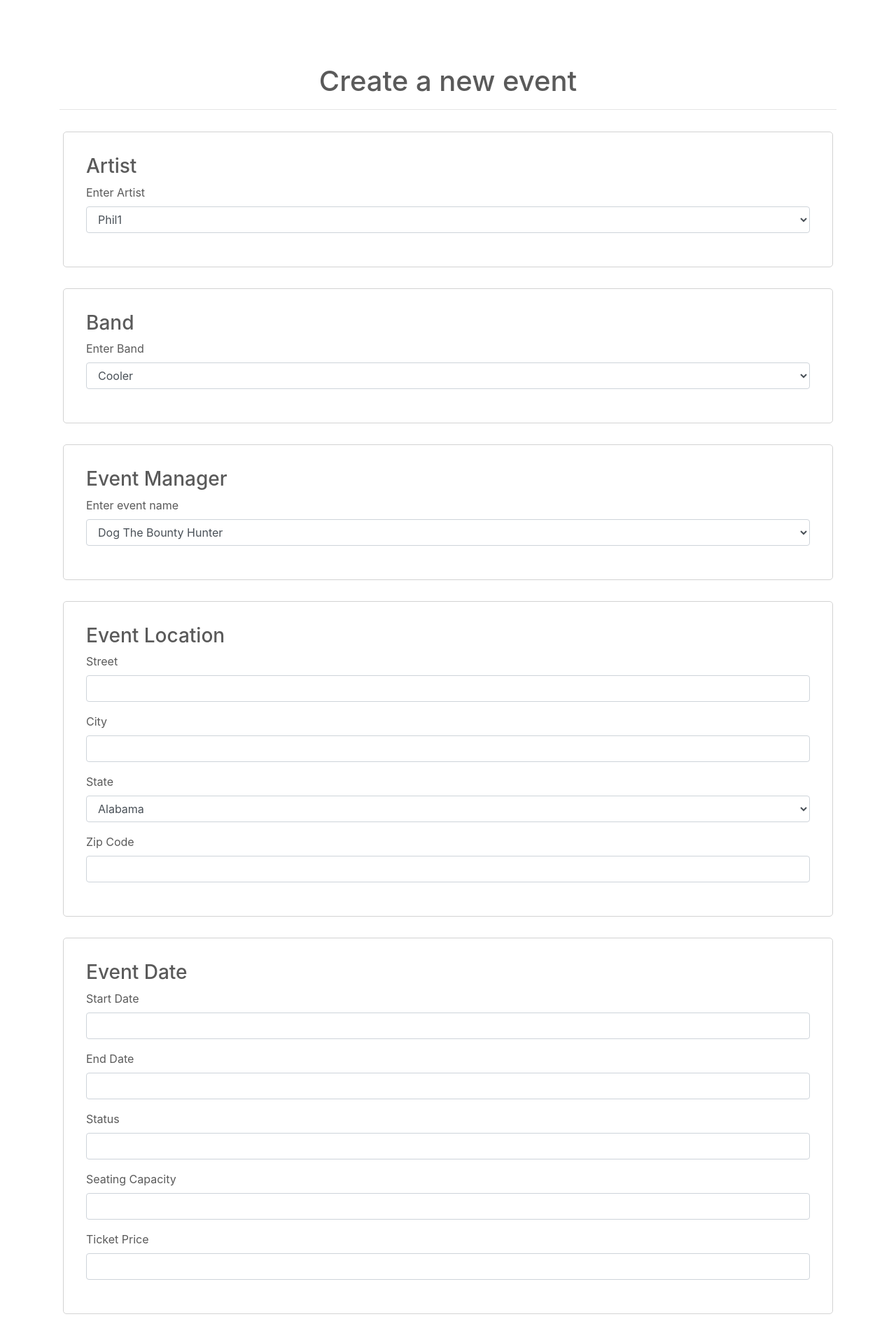
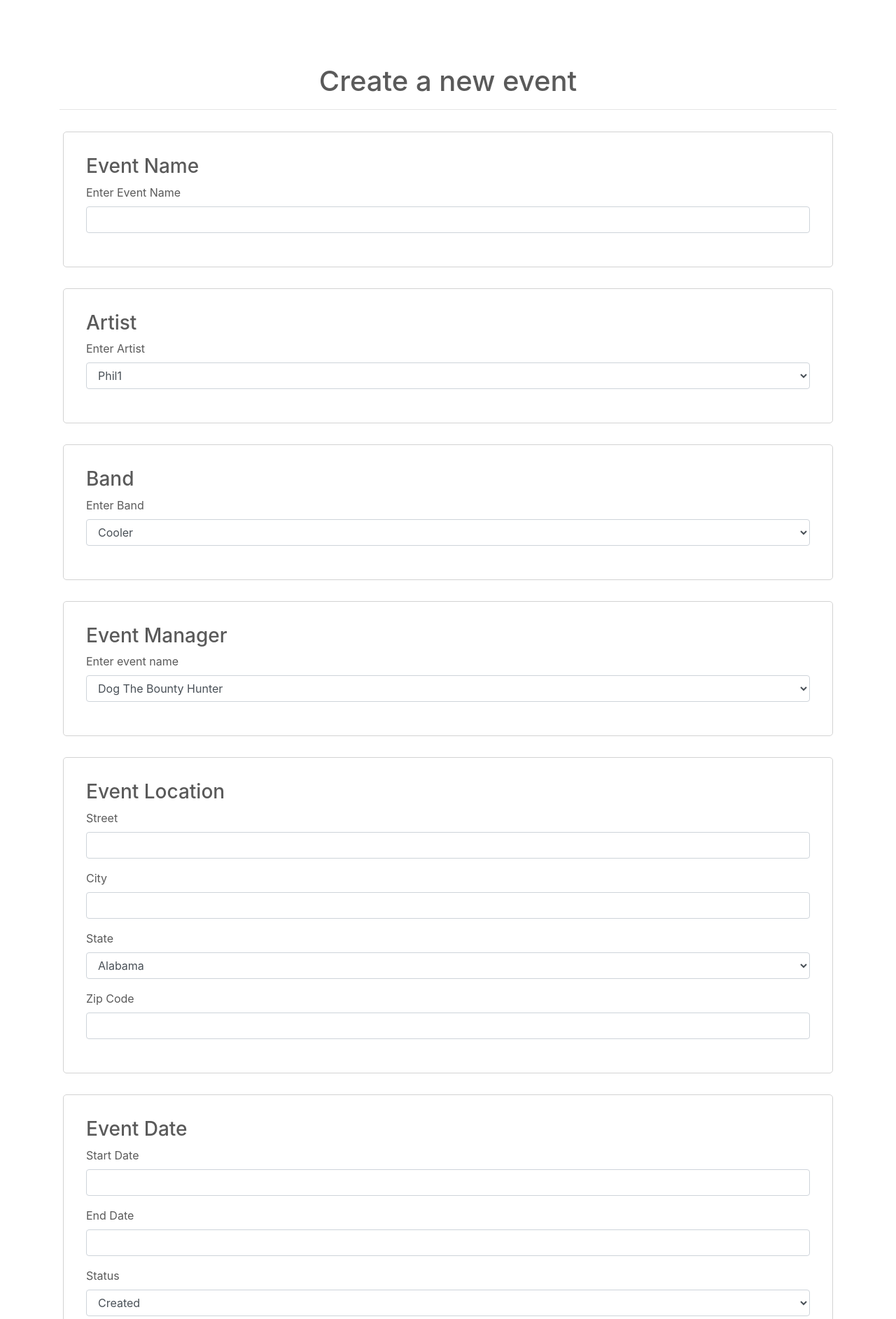
Before and after one commit to sampiecz/467_ASS4_PROTO, a PHP site: page /create_a_new_event.php in a window 1280 px wide. Shown: the part 56-1941 px from the top of the page at 70% size. Run offline with PHP 8.4, Linux system fonts and the light colour scheme; data comes from the database, SQL or seed files in the repository; some libraries are stand-ins or nearby versions.

Commit message:
Event php progress. 4 errors left, fianlly posted to the form!

```diff
--- a/create_a_new_event.php
+++ b/create_a_new_event.php
@@ -12,16 +12,65 @@
     </section>
 
 <?php
+
+
+        if($_SERVER['REQUEST_METHOD'] == 'POST')
+        {
+                $Name = trim($_POST['name']);
+                $Street = trim($_POST['street']);
+                $City = trim($_POST['city']);
+                $State = trim($_POST['state']);
+                $Zip = trim($_POST['zip']);
+                $Start_Date = trim($_POST['str_Date']);
+                $End_Date = trim($_POST['end_Date']);
+                $Status = trim($_POST['status']);
+                $Capacity = trim($_POST['capacity']);
+                $ArtistId = trim($_POST['artistId']);
+                $BandId = trim($_POST['bandId']);
+                $ManagerId = trim($_POST['managerId']);
+                $Notes = trim($_POST['notes']);
+                $Tickets = trim($_POST['tickets']);
+
+                $q = "INSERT INTO Event (name, street, city, state, zip, str_Date, end_Date, status, capacity, artistId, bandId, managerId, notes, tickets) VALUES (?, ?, ?, ?, ?, ?, ?, ?, ?, ?, ?, ?, ?, ?);";
+                $query = $pdo->prepare($q);
+                $results = $query->execute(array($Street, $City, $State, $Zip, $Start_Date, $End_Date, $Status, $Capacity, $ArtistId, $BandID, $ManagerId, $Notes, $Tickets));
+
+        }
+
+
+
+
+
+
+
+
+
+
+
+
+
+
 $getArtistSql = "SELECT * FROM Artist;";
 $getArtistSqlPDO = $pdo->query($getArtistSql);
 $artistRows = $getArtistSqlPDO->fetchAll();
 
 echo '
-
-
-
     <section>
         <form method="post" action="create_a_new_event.php">
+          <div class="container">
+                <div class="row">
+                    <div class="col-12">
+                        <div class="boxify">
+                            <div class="form-group">
+                                <h3>Event Name</h3>
+                                <label for="exampleFormControlInput1">Enter Event Name</label>
+                                <input name="name" class="form-control" />
+                                </select>
+                            </div>
+                        </div>
+                    </div>
+                </div>
+            </div>
             <div class="container">
                 <div class="row">
                     <div class="col-12">
@@ -33,16 +82,12 @@ echo '
 
                                 foreach($artistRows as $row):
                                         echo '<option value="' . $row['artistId'] . '" >' . $row['first_name'] . '</option>';
-                                        endforeach;
+                                endforeach;
 
 
 $getBandSql = "SELECT * FROM Band;";
 $getBandSqlPDO = $pdo->query($getBandSql);
 $bandRows = $getBandSqlPDO->fetchAll();
-
-
-
-
 
                                 echo '
 
@@ -157,7 +202,6 @@ $managerRows = $getManagerSqlPDO->fetchAll();
                                     <option value="WI">Wisconsin</option>
                                     <option value="WY">Wyoming</option>
                                 </select>
-
                             </div>
                             <div class="form-group">
                                 <label for="exampleFormControlInput1">Zip Code</label>
@@ -165,6 +209,8 @@ $managerRows = $getManagerSqlPDO->fetchAll();
                             </div>
                         </div>
                     </div>
+                </div>
+                <div class="row">
                     <div class="col-12">
                         <div class="boxify">
                             <div class="form-group">
@@ -178,25 +224,38 @@ $managerRows = $getManagerSqlPDO->fetchAll();
                             </div>
                             <div class="form-group">
                                 <label for="exampleFormControlInput1">Status</label>
-                                <input type="text" class="form-control" name="status">
-                                </select>
+				<select class="form-control" name="status">
+					<option>Created</option>
+					<option>Approved</option>
+					<option>Advertised</option>
+					<option>Sold Out</option>
+					<option>Canceled</option>
+					<option>Completed</option>
+			        </select>
                             </div>
                             <div class="form-group">
                                 <label for="exampleFormControlInput1">Seating Capacity</label>
                                 <input type="text" class="form-control" name="capacity">
-                                </select>
                             </div>
-
                             <div class="form-group">
                                 <label for="exampleFormControlInput1">Ticket Price</label>
-                                <input type="text" class="form-control" name="ticket">
-                                </select>
+                                <input type="text" class="form-control" name="tickets">
                             </div>
-
-
-
                         </div>
                     </div>
+                </div>
+                <div class="row">
+                    <div class="col-12">
+                        <div class="boxify">
+                            <div class="form-group">
+                                <h3>Special Notes</h3>
+                                <label for="exampleFormControlInput1">Special Notes</label>
+                                <input type="text" name="notes" class="form-control" >
+                            </div>
+                        </div>
+                    </div>
+                </div>
+                <div class="row">
                     <div class="col-12">
                         <div class="boxify">
                             <h3>Submit form & Create Event</h3>
--- a/generate_objs.sql
+++ b/generate_objs.sql
@@ -66,7 +66,9 @@ CREATE TABLE Event
     notes Char(255),
     bandId int,
     artistId int,
+    managerId int,
     primary key (eventId),
+    FOREIGN KEY (managerId) REFERENCES Manager (managerId),
     FOREIGN KEY (bandId) REFERENCES Band (bandId),
     FOREIGN KEY (artistId) REFERENCES Artist (artistId)
 );
```
